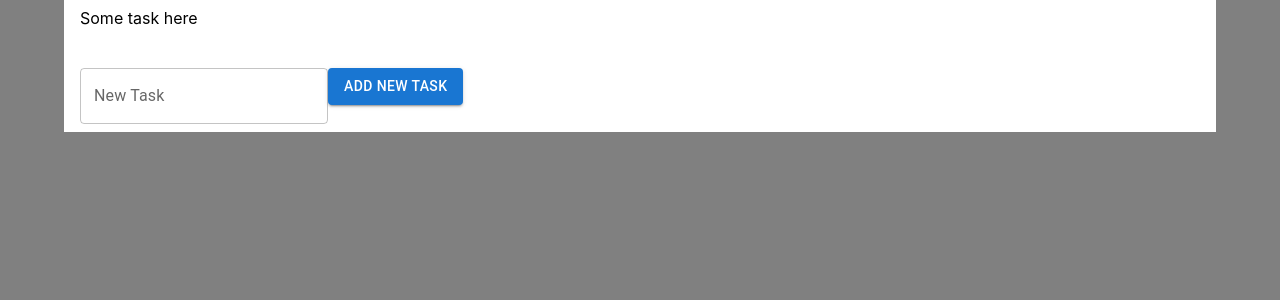
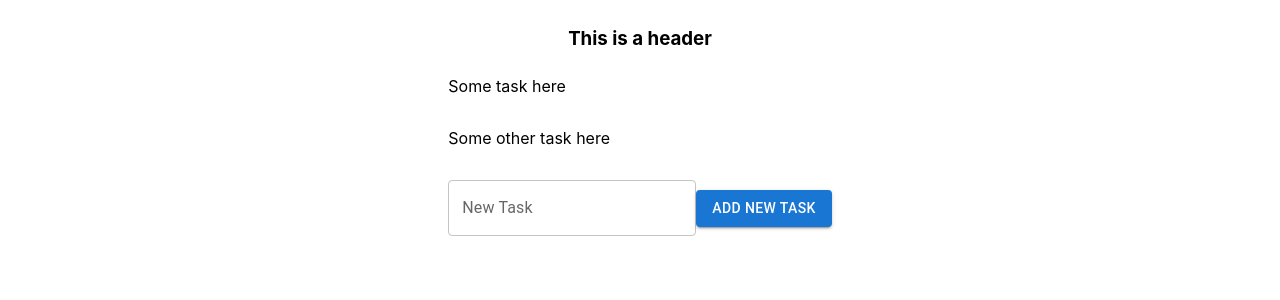
Before and after one commit to acgass/react-task-list, a React (Create React App) app: page / in a window 1280 px wide. Shown: the top 300 px of the page. Built offline with nearby package versions, Linux system fonts and the light colour scheme.

Commit message:
seperated task list into its own file

```diff
--- /dev/null
+++ b/src/TaskList.js
@@ -0,0 +1,42 @@
+import React from 'react';
+import Button from '@mui/material/Button';
+import TextField from '@mui/material/TextField';
+import Stack from '@mui/material/Stack';
+import Item from '@mui/material/ListItem';
+
+function AddButton(props){
+  return (
+    <Button
+      variant='contained'
+      onClick={props.onClick}
+    >
+      Add New Task
+    </Button>
+  );
+}
+
+class TaskList extends React.Component {
+  render() {
+    return (
+        <Stack
+            spacing={2}
+        >
+          <Item>
+            Some task here
+          </Item>
+          <Item>
+            Some  other task here
+          </Item>
+          <Item>
+              <TextField id="outlined-basic" label="New Task" variant="outlined"
+              />
+              <AddButton
+                onClick={() => console.log('this was hit')}
+              />
+          </Item>
+        </Stack>
+    );
+  }
+}
+
+export default TaskList;
--- a/src/index.css
+++ b/src/index.css
@@ -1,12 +1,9 @@
 body {
-  margin: 0;
   font-family: -apple-system, BlinkMacSystemFont, 'Segoe UI', 'Roboto', 'Oxygen',
     'Ubuntu', 'Cantarell', 'Fira Sans', 'Droid Sans', 'Helvetica Neue',
     sans-serif;
-  color: white;
   -webkit-font-smoothing: antialiased;
   -moz-osx-font-smoothing: grayscale;
-  background-color: grey;
 }
 
 code {
--- a/src/index.js
+++ b/src/index.js
@@ -1,76 +1,30 @@
 import React from 'react';
 import ReactDOM from 'react-dom/client';
-import App from './App';
 import reportWebVitals from './reportWebVitals';
-import Button from '@mui/material/Button';
-import TextField from '@mui/material/TextField';
-import Stack from '@mui/material/Stack';
-import Item from '@mui/material/ListItem';
-import { Box, Container } from '@mui/system';
+import TaskList from './TaskList'
+import './index.css';
 import Grid from '@mui/material/Grid';
-import './index.css';
+import Divider from '@mui/material/Divider';
 
-
-function AddButton(props){
-  return (
-    <Button
-      variant='contained'
-      onClick={props.onClick}
-    >
-      Add New Task
-    </Button>
-  );
-}
-
-class Task extends React.Component {
-  render() {
-    return (
-      console.log('hi')
-    );
-  }
-}
-
-class TaskList extends React.Component {
-
-  renderAddTaskRow(i) {
-    return(
-      <div className='row'>
-          <TextField id="outlined-basic" label="New Task" variant="outlined"
-          />
-          <AddButton
-            onClick={() => console.log('this was hit')}
-          />
-      </div>
-    );
-  }
-  render() {
-    return (
-      <Container
-        alignItems="center"
-      >
-        <Stack spacing={3}
-            sx={{
-            backgroundColor: 'white',
-            color: 'black',
-          }}
-        >
-          <Item>
-            Some task here
-          </Item>
-          <Item>
-            {this.renderAddTaskRow()}
-          </Item>
-        </Stack>
-      </Container>
-    );
-  }
-}
 
 
 const root = ReactDOM.createRoot(document.getElementById('root'));
 root.render(
   <React.StrictMode>
-    <TaskList />
+    <Grid container
+      direction="column"
+      justifyContent="center"
+      alignItems="center"
+    >
+      <Grid item>
+          <h3>
+            This is a header
+          </h3>
+      </Grid>
+      <Grid item>
+        <TaskList />
+      </Grid>
+    </Grid>
   </React.StrictMode>
 );
 
```
